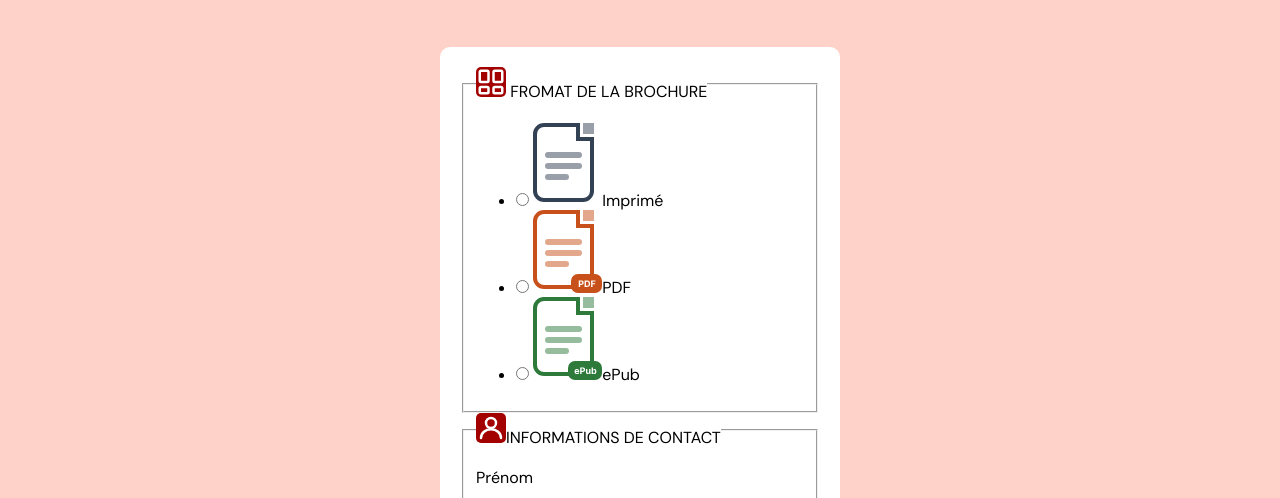
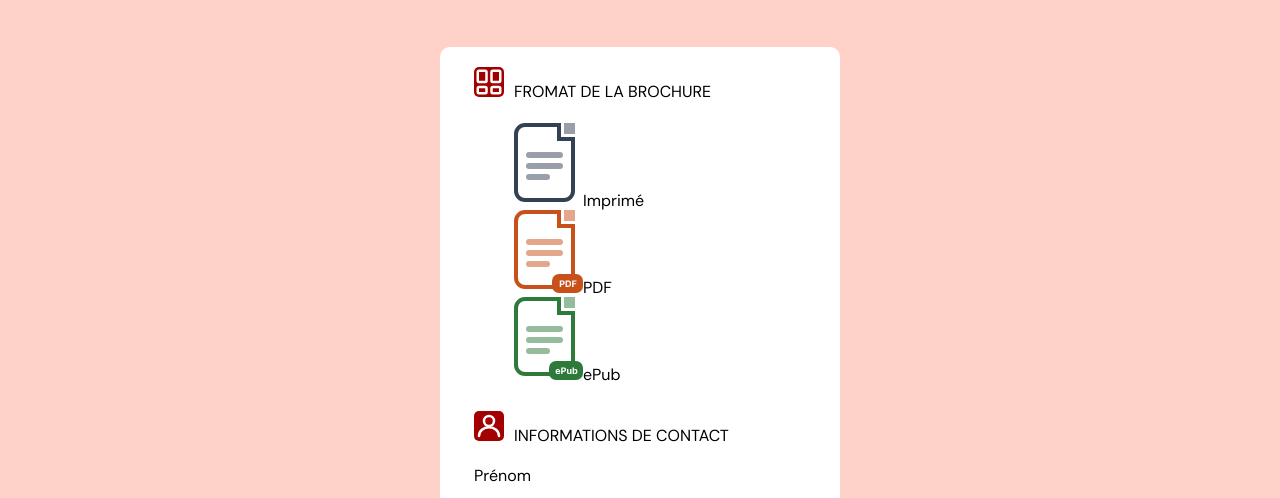
Before and after one commit to noellau/tp3-formulaire-depart, a plain HTML site: page index.html in a window 1280 px wide. Shown: the part 287-785 px from the top of the page. Drawn offline with nearby package versions, Linux system fonts and the light colour scheme.

Commit message:
table des matieres

```diff
--- a/css/style.css
+++ b/css/style.css
@@ -21,6 +21,10 @@
  * Legendes
  * Icones
  * Formulaire
+ * Legendes
+ * Icones
+ * Checkbox
+ * Bouton
  *
  */
 
@@ -143,11 +147,13 @@ form {
     border-radius: 10px;
     background-color: white;
 }
+fieldset{
+    border: none;
+}
 
 /* ------- Legendes ------- */
-.contact__legende,
-.postale__legende,
-.format__legende{
+span{
+    padding-left: 10px;
     text-transform: uppercase;
 }
 
@@ -176,6 +182,9 @@ form {
 }
 
 /* ------- Bouton ------- */
+li{
+    list-style: none;
+}
 .conteneur_btn{
     display: flex;
     justify-content: right;
--- a/index.html
+++ b/index.html
@@ -17,25 +17,25 @@
         </header>
         <form action="index.html" class="form" id="form">
             <fieldset class="form__format">
-                <legend class="format__legende"><img  class="format__icone" src="images/icon-format-brochure.svg" alt=""> Fromat de la brochure</legend>
+                <legend class="format__legende"><img  class="format__icone" src="images/icon-format-brochure.svg" alt=""> <span>Fromat de la brochure</span></legend>
                 <ul>
                     <li>
-                        <input type="radio" id="imprime" name="format">
+                        <input type="radio" id="imprime" name="format" class="screen-reader-only focusable">
                         <label for="imprime"><img src="images/icon-file-print.svg" alt="">Imprimé</label>
                     </li>
                     <li>
-                        <input type="radio" id="pdf" name="format">
+                        <input type="radio" id="pdf" name="format" class="screen-reader-only focusable">
                         <label for="pdf"><img src="images/icon-file-pdf.svg" alt="">PDF</label>
                     </li>
                     <li>
-                        <input type="radio" id="epub" name="format">
+                        <input type="radio" id="epub" name="format" class="screen-reader-only focusable">
                         <label for="epub"><img src="images/icon-file-epub.svg" alt="">ePub</label>
                     </li>
                 </ul>
                 <p class="mesddage_erreur"></p>
             </fieldset>
             <fieldset class="form__contact">
-                <legend class="contact__legende"> <img  class="contact__icone" src="images/icon-contact.svg" alt="">Informations de contact</legend>
+                <legend class="contact__legende"><img  class="contact__icone" src="images/icon-contact.svg" alt=""><span>Informations de contact</span></legend>
                 <p>
                     <label for="prenom">Prénom</label>
                 <p>
@@ -65,7 +65,7 @@
                 <p class="champ-erreur"></p>
             </fieldset>
             <fieldset class="form__postale">
-                <legend class="postale__legende"><img class="postale__icone" src="images/icon-postal.svg" alt=""> Informatioins postales</legend>
+                <legend class="postale__legende"><img class="postale__icone" src="images/icon-postal.svg" alt=""> <span>Informatioins postales</span></legend>
                 <p>
                     <label for="adresse">Adresse (123, rue Principale)</label>
                 </p>
```
